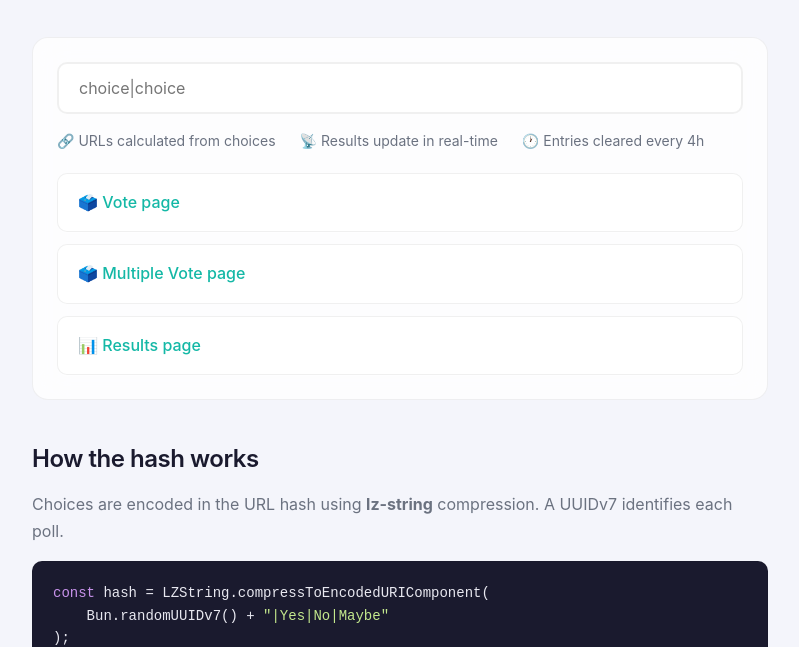
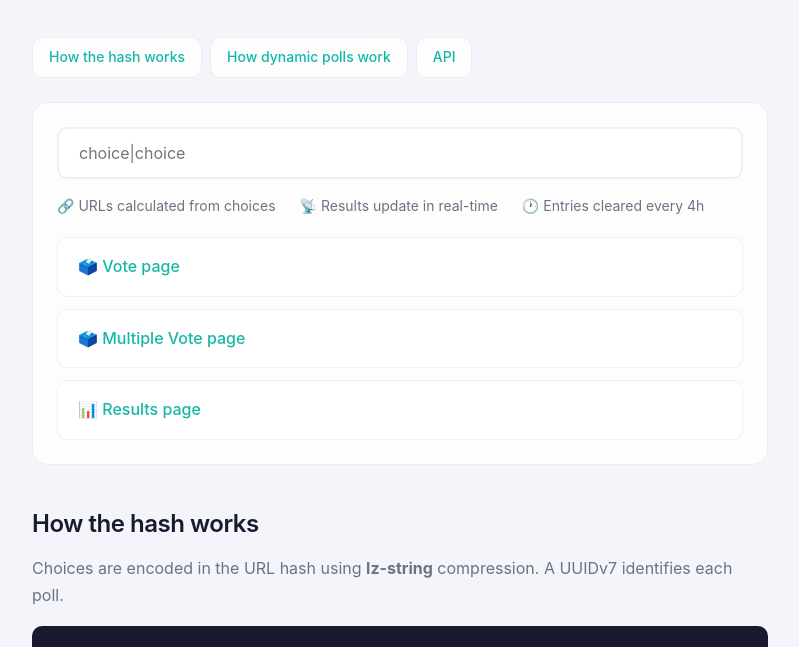
Before and after one commit to gouz/pollux, a website: page src/layout/index.html in a window 1280 px wide. Shown: the part 114-761 px from the top of the page, without its empty margins (240-1039 px from the left). Drawn offline with nearby package versions, Linux system fonts and the light colour scheme; no server answers.

Commit message:
feat: add navigation menu to index page docs

```diff
--- a/src/layout/index.html
+++ b/src/layout/index.html
@@ -35,6 +35,12 @@
                 </a>
             </header>
 
+            <nav class="nav">
+                <a href="#hash">How the hash works</a>
+                <a href="#dynamic">How dynamic polls work</a>
+                <a href="#api">API</a>
+            </nav>
+
             <article class="card">
                 <form>
                     <fieldset>
@@ -69,7 +75,7 @@
                     </li>
                 </ul>
             </article>
-            <section class="docs">
+            <section class="docs" id="hash">
                 <h2>How the hash works</h2>
                 <p>
                     Choices are encoded in the URL hash using
@@ -89,7 +95,7 @@
 );</code></pre>
             </section>
 
-            <section class="docs">
+            <section class="docs" id="dynamic">
                 <h2>How dynamic polls work</h2>
                 <p>
                     Dynamic polls use a <strong>round-based</strong> system. The
@@ -198,7 +204,7 @@
                 </p>
             </section>
 
-            <section class="docs">
+            <section class="docs" id="api">
                 <h2>API</h2>
 
                 <h3><code>GET /api/uuid</code></h3>
--- a/src/styles/style.css
+++ b/src/styles/style.css
@@ -310,6 +310,31 @@ footer {
 }
 
 /* Index page */
+.nav {
+    display: flex;
+    gap: 0.5rem;
+    flex-wrap: wrap;
+    margin-bottom: 1.5rem;
+}
+
+.nav a {
+    padding: 0.5rem 1rem;
+    border: 1px solid var(--border);
+    border-radius: var(--radius-sm);
+    font-size: 0.875rem;
+    font-weight: 500;
+    transition: all 0.2s ease;
+    background: var(--surface);
+    backdrop-filter: blur(12px);
+    -webkit-backdrop-filter: blur(12px);
+}
+
+.nav a:hover {
+    border-color: var(--primary);
+    transform: translateY(-1px);
+    box-shadow: var(--shadow);
+}
+
 .hero {
     position: relative;
     margin-bottom: 2.5rem;
```
